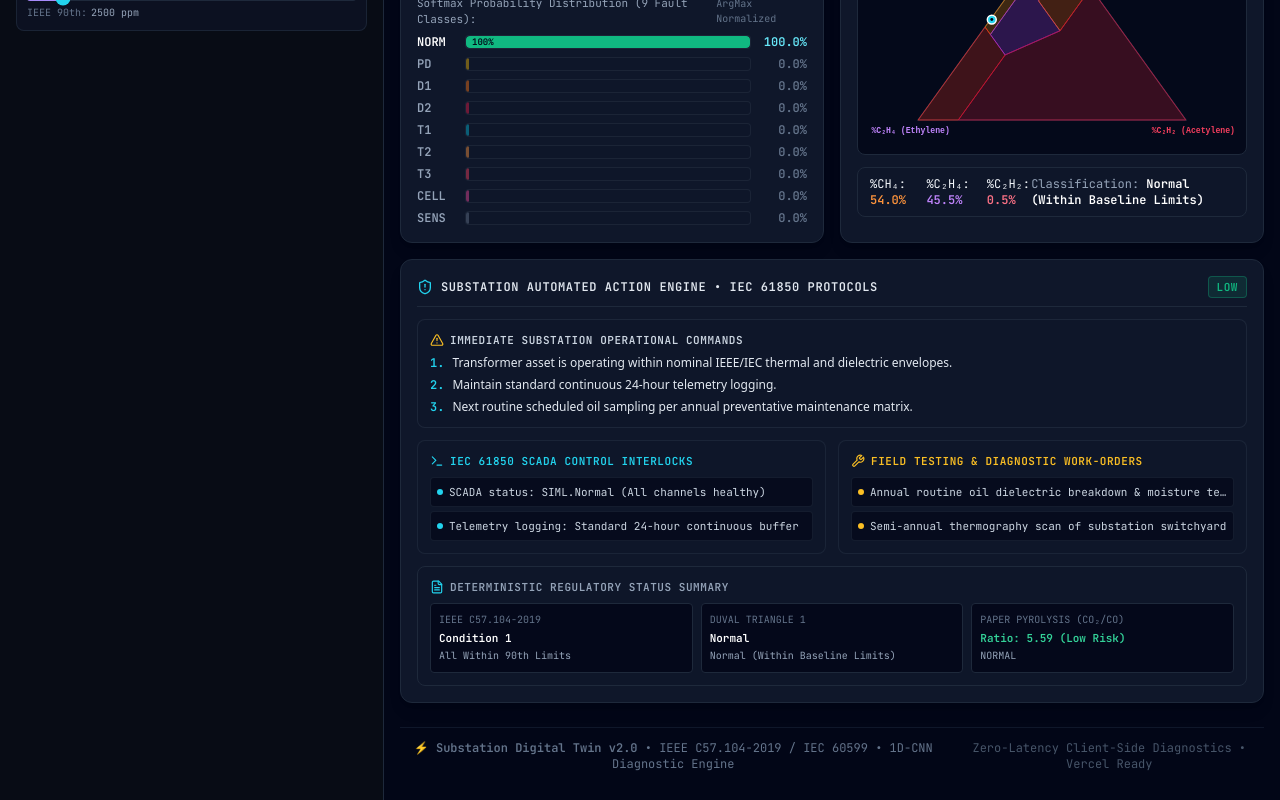
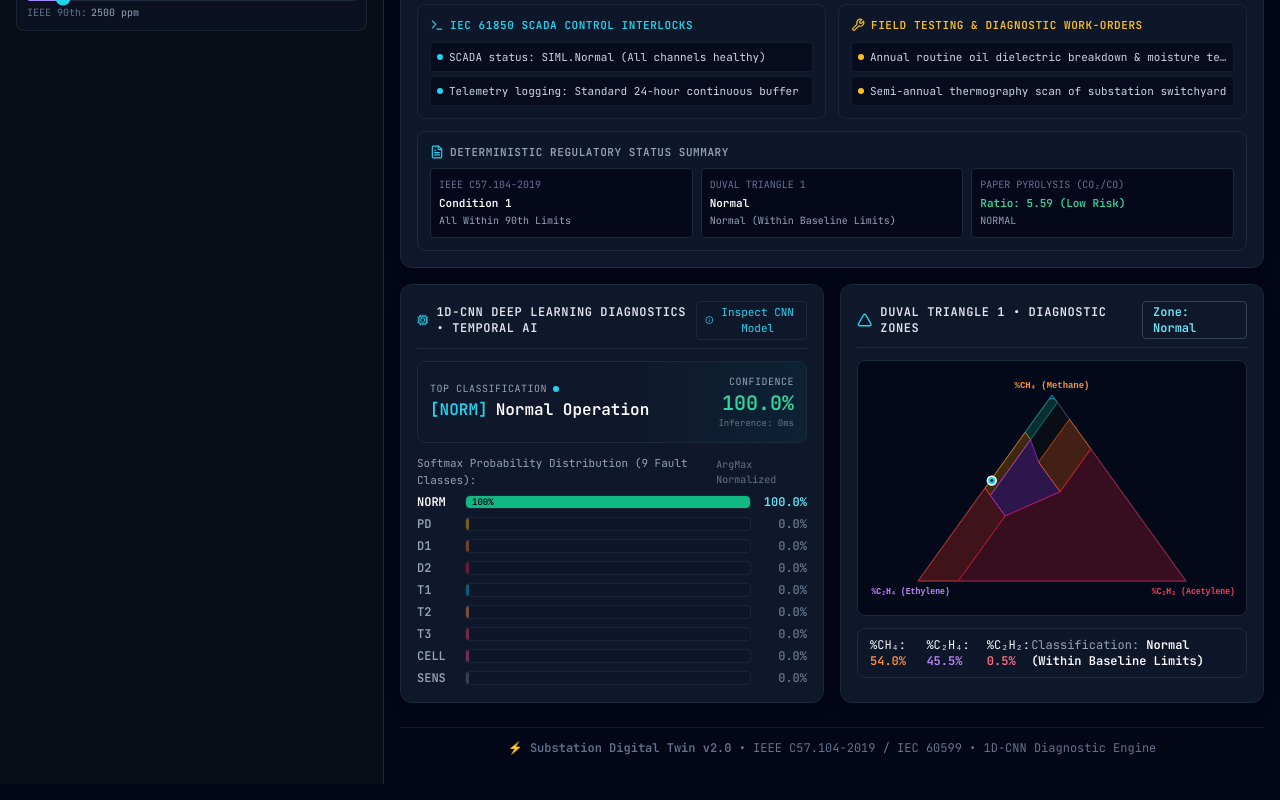
Before and after one commit to anish609609/transformer_health_using_gas_sensors, a React (Vite) app: page / in a window 1280 px wide. Shown: the part 747-1547 px from the top of the page. Built offline with nearby package versions, Linux system fonts and the light colour scheme.

Commit message:
refactor(ui): position automated action engine directly below telemetry chart and clean footer

```diff
--- a/src/App.tsx
+++ b/src/App.tsx
@@ -193,21 +193,15 @@ export const App: React.FC = () => {
 
         {/* User-Centric Main Workspace Flow:
             1. Concentration Graph
-            2. Probability Chart & Simple Duval Triangle
-            3. Automated Action Engine */}
+            2. Substation Automated Action Engine (just below gas chart)
+            3. Probability Chart & Simple Duval Triangle */}
         <main className="flex-1 p-4 flex flex-col gap-4 overflow-y-auto max-w-[1920px]">
           {/* 1. First: 24-Hour Concentration Telemetry Waveform Graph */}
           <TelemetryChart24h
             telemetryData={fullSequence.slice(0, playbackHour + 1)}
           />
 
-          {/* 2. Second: 1D-CNN AI Probability Chart + Simple Duval Triangle */}
-          <div className="grid grid-cols-1 xl:grid-cols-2 gap-4">
-            <CnnConfidenceCard inference={cnnInference} />
-            <DuvalTrianglePlot currentDuval={duvalCoords} />
-          </div>
-
-          {/* 3. Third: Substation Automated Action Engine & Directives */}
+          {/* 2. Second: Substation Automated Action Engine & Directives (just below gas chart) */}
           <ActionDispatchCard
             actionProtocol={actionProtocol}
             ieeeStatus={ieeeStatus}
@@ -217,13 +211,16 @@ export const App: React.FC = () => {
             celluloseRatio={celluloseResult.ratio}
           />
 
+          {/* 3. Third: 1D-CNN AI Probability Chart + Simple Duval Triangle */}
+          <div className="grid grid-cols-1 xl:grid-cols-2 gap-4">
+            <CnnConfidenceCard inference={cnnInference} />
+            <DuvalTrianglePlot currentDuval={duvalCoords} />
+          </div>
+
           {/* Substation Footer */}
-          <footer className="text-center text-xs font-mono text-slate-500 py-3 border-t border-slate-900 mt-2 flex flex-col sm:flex-row items-center justify-between gap-2">
+          <footer className="text-center text-xs font-mono text-slate-500 py-3 border-t border-slate-900 mt-2 flex flex-col sm:flex-row items-center justify-center">
             <div>
               ⚡ <strong>Substation Digital Twin v2.0</strong> &bull; IEEE C57.104-2019 / IEC 60599 &bull; 1D-CNN Diagnostic Engine
-            </div>
-            <div className="text-slate-600">
-              Zero-Latency Client-Side Diagnostics &bull; Vercel Ready
             </div>
           </footer>
         </main>
```
